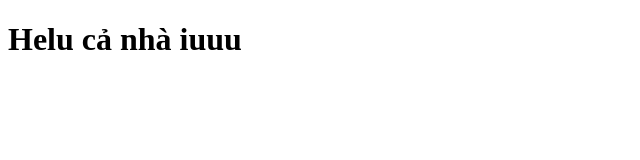
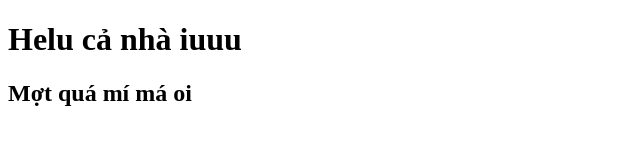
Before and after one commit to camtuunguyenn/noname, a plain HTML site: page index.html in a window 1280 px wide. Shown: the whole page, without its empty margins (0-640 px from the left). Drawn offline with Linux system fonts and the light colour scheme.

Commit message:
Update index.html

```diff
--- a/index.html
+++ b/index.html
@@ -8,5 +8,6 @@
 </head>
 <body>
     <h1>Helu cả nhà iuuu</h1>
+    <h2>Mợt quá mí má oi</h2>
 </body>
 </html>
```
